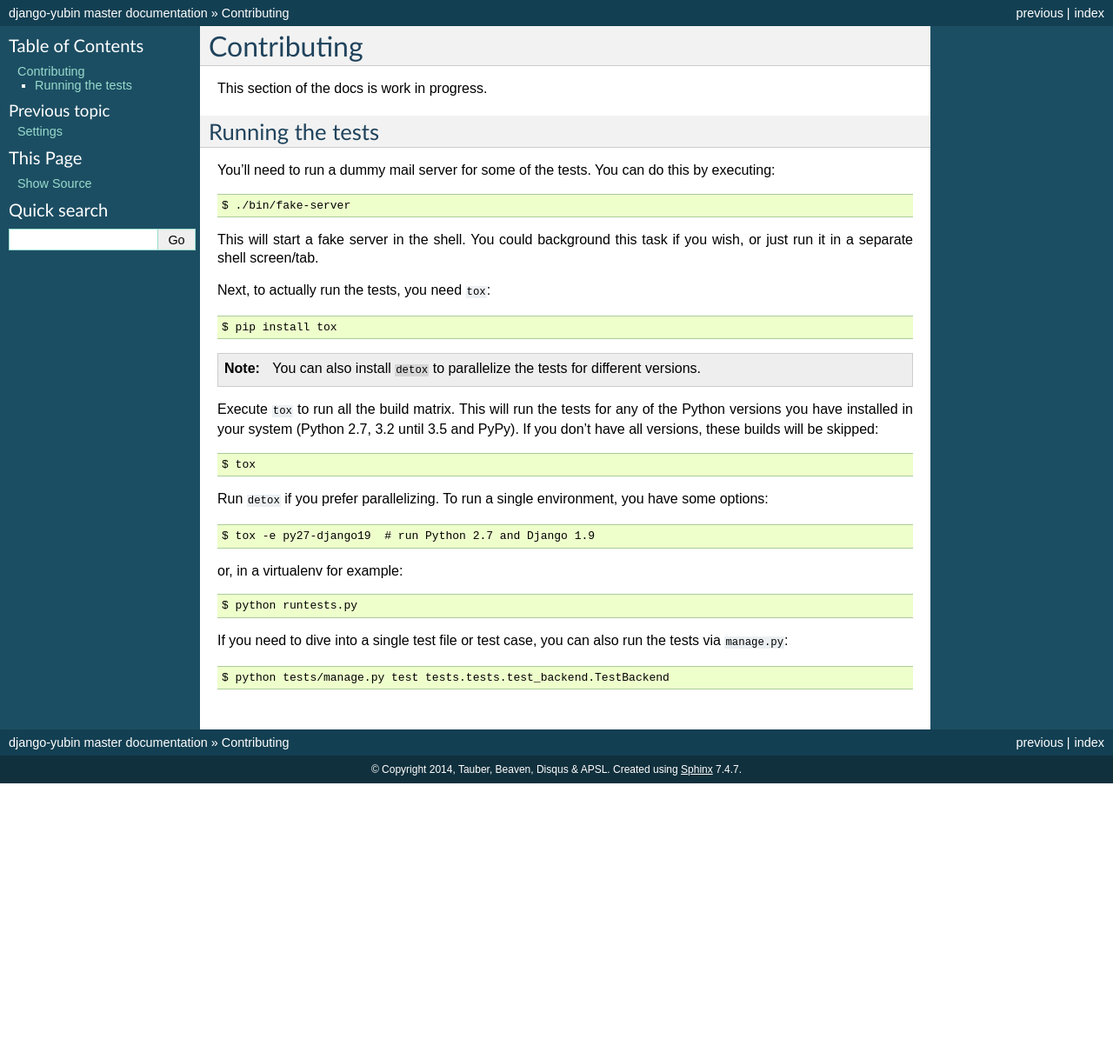
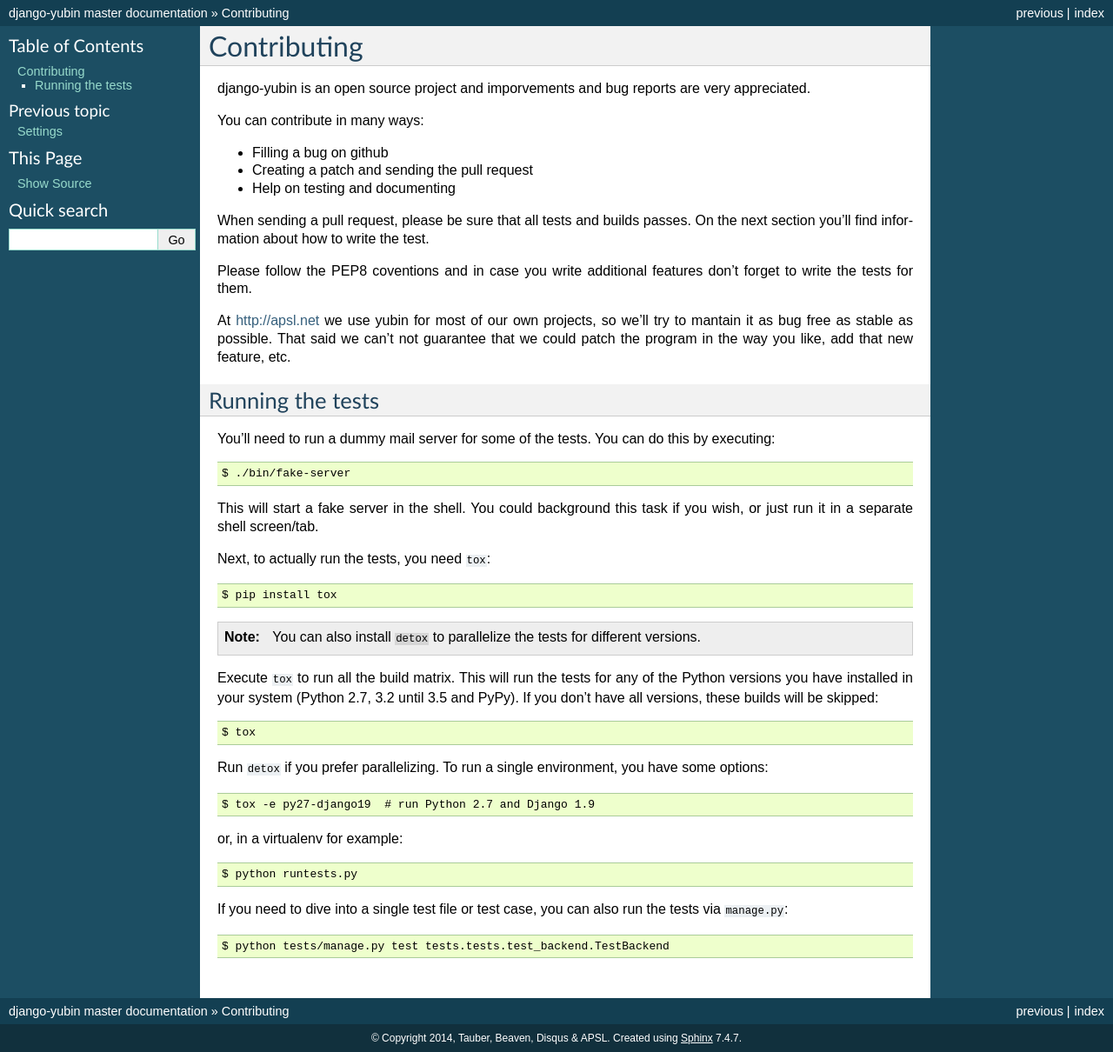
Before and after one commit to APSL/django-yubin, a Sphinx documentation site: the page built from docs/contributing.rst, in a window 1280 px wide. Shown: the whole page at 87% size. Built offline with Sphinx 7.4.7, drawn with Linux system fonts in a browser that asks for light colours; before the commit the page ends 901 px from its top, so only the background shows below that.

Commit message:
Improving documentation

```diff
--- a/docs/contributing.rst
+++ b/docs/contributing.rst
@@ -2,7 +2,25 @@
 Contributing
 ============
 
-This section of the docs is work in progress.
+django-yubin is an open source project and imporvements and bug reports are
+very appreciated.
+
+You can contribute in many ways:
+
+* Filling a bug on github
+* Creating a patch and sending the pull request
+* Help on testing and documenting
+
+When sending a pull request, please be sure that all tests and builds passes. On
+the next section you'll find information about how to write the test.
+
+Please follow the PEP8 coventions and in case you write additional features don't
+forget to write the tests for them.
+
+At http://apsl.net we use yubin for most of our own projects, so we'll try to
+mantain it as bug free as stable as possible. That said we can't not guarantee
+that we could patch the program in the way you like, add that new feature, etc.
+
 
 
 Running the tests
--- a/humans.txt
+++ b/humans.txt
@@ -1,7 +1,7 @@
-Antoni Aloy
+Antoni Aloy (mantainer)
 Marc Tuduri
 Daniel Sastre
-Cesc Arpí
+Cesc Arpí (Farpi)
 Markus Törnqvist
-Andreu Vallbona
+Andreu Vallbona (Andrew)
 Sergei Maertens
```
Also changed, not shown: README.rst (+44 -9 lines), 1 other file.
